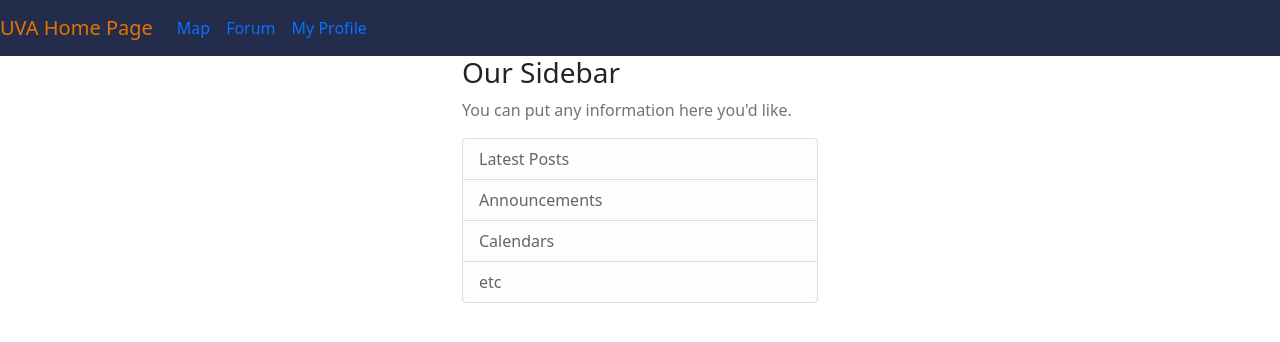
After one commit to cobyc15/uvacampusmap, a Django app: page /myprofile/ in a window 1280 px wide. The commit adds this page. Shown: the top 342 px of the page. Run offline with Django 3.2, Linux system fonts and the light colour scheme.

Commit message:
Added My Profile section

```diff
--- a/CampusMap/settings.py
+++ b/CampusMap/settings.py
@@ -161,6 +161,6 @@ SOCIALACCOUNT_PROVIDERS = {
 try:
     # Configure Django App for Heroku.
     import django_heroku
-    django_heroku.settings(locals(), test_runner=False)
+    django_heroku.settings(locals())
 except ImportError:
     found = False
--- a/CampusMap/urls.py
+++ b/CampusMap/urls.py
@@ -22,6 +22,7 @@ urlpatterns = [
     path('', TemplateView.as_view(template_name= "map/index.html")),
     #path('', include('map.urls')),
     path('forum/', TemplateView.as_view(template_name= "map/forum.html")),
+    path('myprofile/', TemplateView.as_view(template_name= "map/MyProfile.html")),
     path('admin/', admin.site.urls),
     path('accounts/', include('allauth.urls')),
     path('', include('django.contrib.auth.urls')),
--- /dev/null
+++ b/map/templates/map/MyProfile.html
@@ -0,0 +1,22 @@
+{% extends "./base.html" %}
+
+{% block content %}
+
+
+                <div class="col-md-4">
+                  <div class="content-section">
+                    <h3>Our Sidebar</h3>
+                    <p class='text-muted'>You can put any information here you'd like.
+                      <ul class="list-group">
+                        <li class="list-group-item list-group-item-light">Latest Posts</li>
+                        <li class="list-group-item list-group-item-light">Announcements</li>
+                        <li class="list-group-item list-group-item-light">Calendars</li>
+                        <li class="list-group-item list-group-item-light">etc</li>
+                      </ul>
+                    </p>
+                  </div>
+               </div>
+
+
+
+{% endblock %}
--- a/map/templates/map/base.html
+++ b/map/templates/map/base.html
@@ -42,6 +42,7 @@
         <div class="navbar-nav mr-auto">
           <a class="nav-item nav-link" href="/map/">Map</a>
           <a class="nav-item nav-link" href="/forum/">Forum</a>
+          <a class="nav-item nav-link" href="/myprofile/">My Profile</a>
         </div>
       </div>
     </nav>
```
